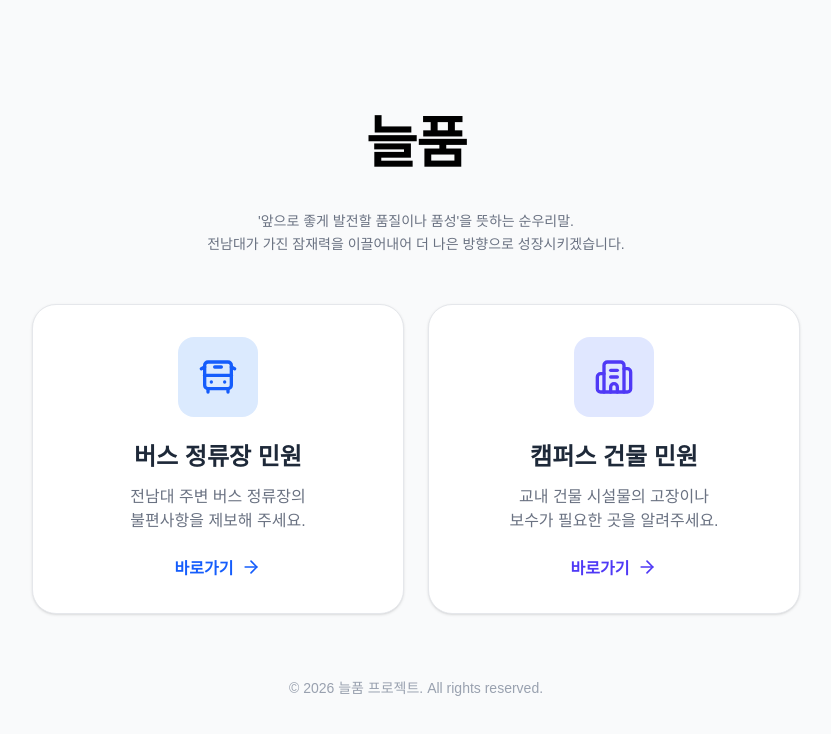
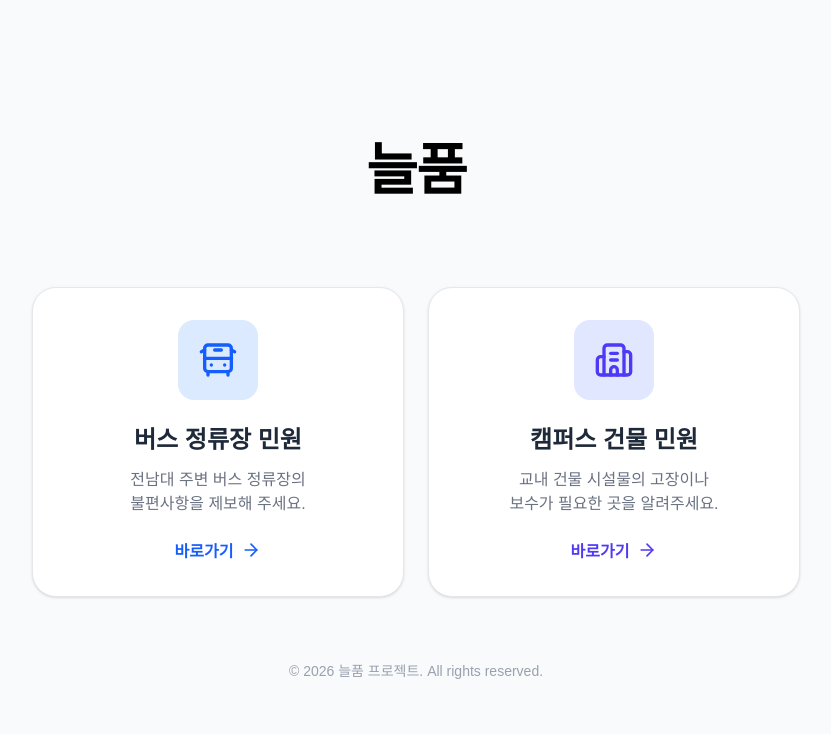
Before and after one commit to ruddhks415-rgb/BUS_STOP, a Next.js app: page / in a window 1280 px wide. Shown: the top 734 px of the page, without its empty margins (224-1055 px from the left). Built offline with nearby package versions, Linux system fonts and the light colour scheme.

Commit message:
style: update home page subtitle text

```diff
--- a/src/app/page.tsx
+++ b/src/app/page.tsx
@@ -24,10 +24,10 @@ export default function Home() {
           </h1>
         </button>
 
-        <div className={`transition-all duration-500 ease-in-out overflow-hidden \${showDesc ? 'max-h-40 opacity-100' : 'max-h-0 opacity-0'}`}>
+        <div className={`transition-all duration-500 ease-in-out overflow-hidden ${showDesc ? 'max-h-40 opacity-100' : 'max-h-0 opacity-0'}`}>
           <p className="text-gray-500 text-sm leading-relaxed mt-2">
             '앞으로 좋게 발전할 품질이나 품성'을 뜻하는 순우리말.<br />
-            전남대가 가진 잠재력을 이끌어내어 더 나은 방향으로 성장시키겠습니다.
+            더 나은 전남대, 그 변화의 시작이 될 우리의 가능성
           </p>
         </div>
       </div>
```
